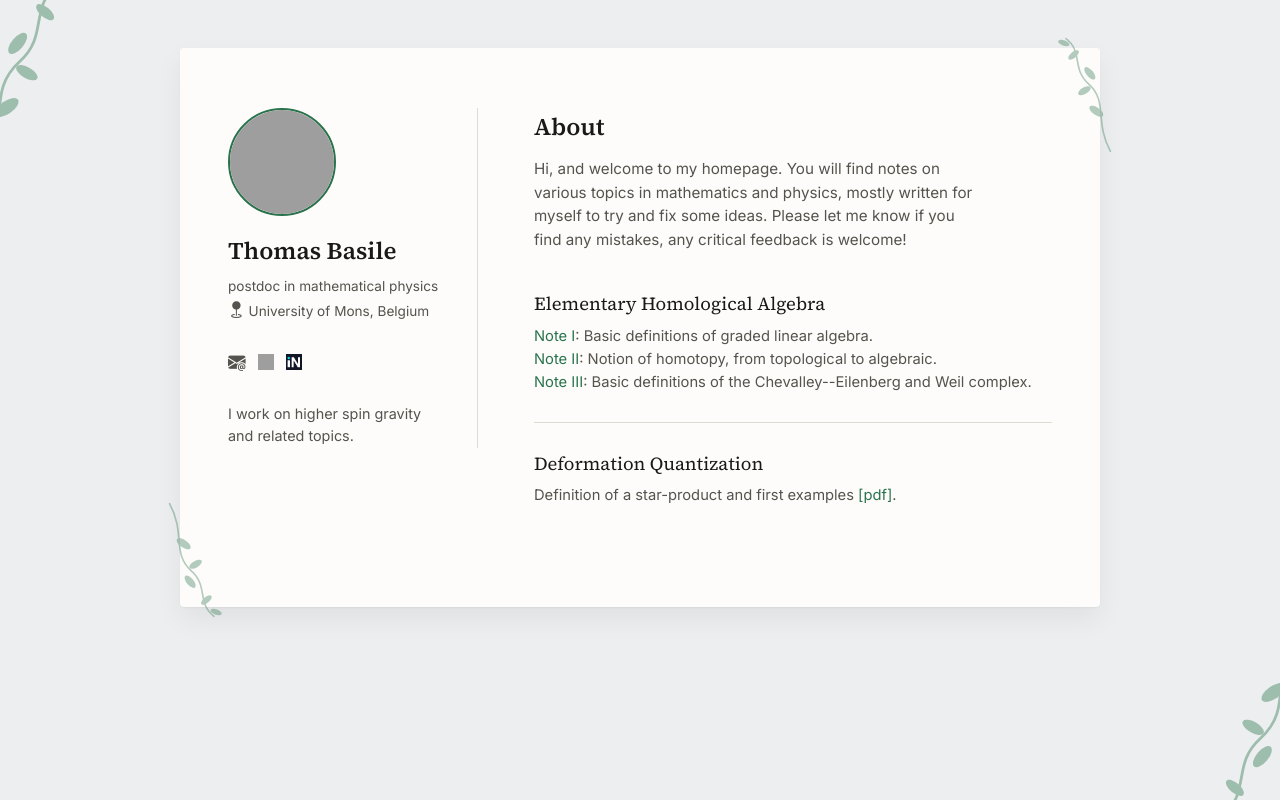
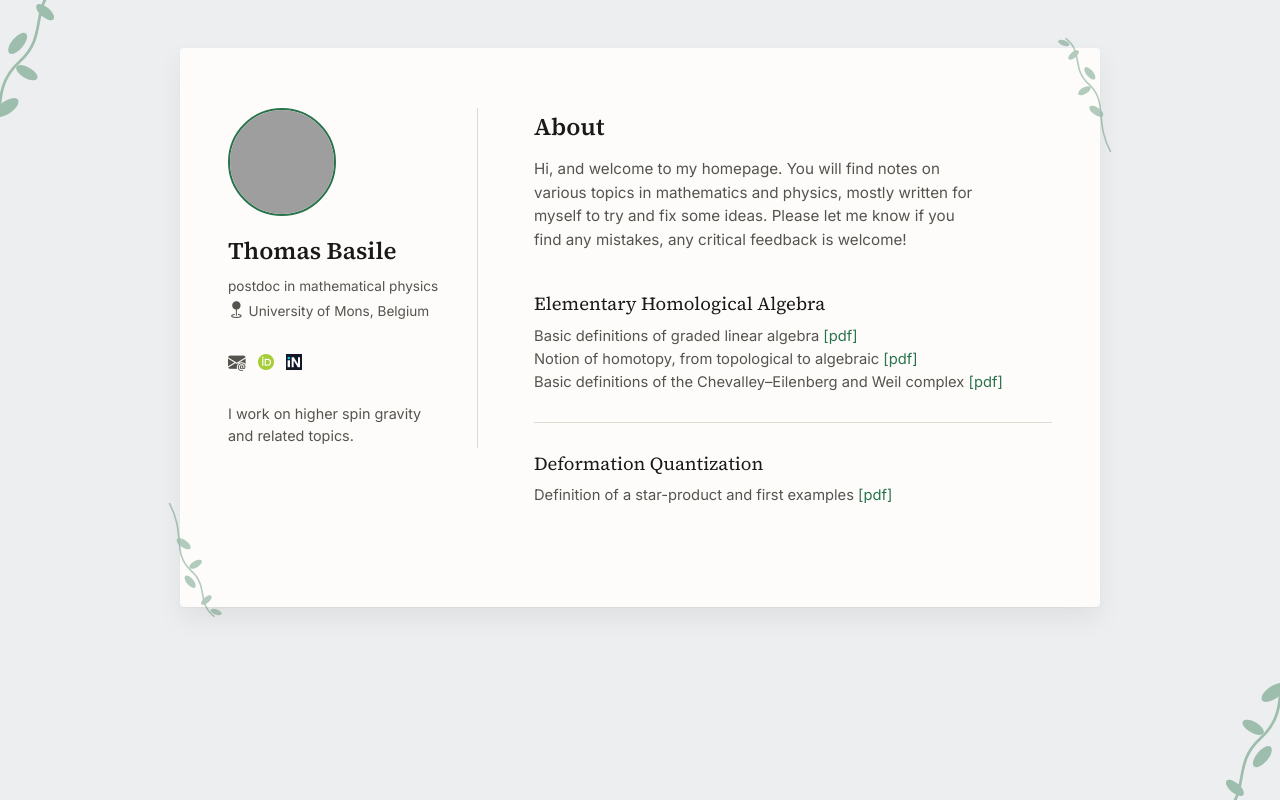
Before and after one commit to thombasile/thombasile.github.io, a plain HTML site: page index.html in a window 1280 px wide. Drawn offline with nearby package versions, Linux system fonts and the light colour scheme; grey boxes are pictures that could not be loaded.

Commit message:
Update index.html and style.css

```diff
--- a/index.html
+++ b/index.html
@@ -9,6 +9,7 @@
 <link href="https://fonts.googleapis.com/css2?family=Source+Serif+4:ital,opsz,wght@0,8..60,400;0,8..60,600;1,8..60,400&family=Inter:wght@400;500;600&display=swap" rel="stylesheet">
 <link rel="stylesheet" href="style.css">
 <link rel="stylesheet" href="https://cdn.jsdelivr.net/npm/bootstrap-icons@1.13.1/font/bootstrap-icons.min.css">
+<link rel="stylesheet" href="img/css/academicons.min.css"/>
 </head>
 <body>
 
@@ -74,7 +75,7 @@
         <i class="bi bi-envelope-at-fill" style="font-size: 1.1rem"></i>
       </a>
       <a href="https://orcid.org/0000-0003-4130-2569" target="_blank" rel="noopener">
-        <img class="icon" src="https://orcid.org/sites/default/files/images/orcid_16x16.png" alt="orcid profile" width="16" height="16">
+        <img class="icon" src="img/orcid-32x32.png" alt="orcid profile" width="16" height="16">
       </a>
       <a href="https://inspirehep.net/authors/2010290" target="_blank" rel="noopener">
         <img class="icon" src="img/inspire-48x48.png" alt="inspirehep profile" width="16" height="16">
@@ -102,16 +103,16 @@
       <li class="notes__item">
         <h3 class="notes__title">Elementary Homological Algebra</h3>
         <p class="notes__desc">
-          <a href="notes/dg_alg.pdf" target="_blank">Note I</a>:
-          Basic definitions of graded linear algebra.
+          Basic definitions of graded linear algebra
+          <a href="notes/dg_alg.pdf" target="_blank">[pdf]</a>
         </p>
         <p class="notes__desc">
-          <a href="notes/homotopy.pdf" target="_blank">Note II</a>:
-          Notion of homotopy, from topological to algebraic.
+          Notion of homotopy, from topological to algebraic
+          <a href="notes/homotopy.pdf" target="_blank">[pdf]</a>
         </p>
         <p class="notes__desc">
-          <a href="notes/CE.pdf" target="_blank">Note III</a>:
-          Basic definitions of the Chevalley--Eilenberg and Weil complex.
+          Basic definitions of the Chevalley&ndash;Eilenberg and Weil complex
+          <a href="notes/CE.pdf" target="_blank">[pdf]</a>
         </p>
       </li>
 
@@ -119,7 +120,7 @@
         <h3 class="notes__title">Deformation Quantization</h3>
         <p class="notes__desc">
           Definition of a star-product and first examples
-          <a href="notes/star-product.pdf" target="_blank">[pdf]</a>.
+          <a href="notes/star-product.pdf" target="_blank">[pdf]</a>
         </p>
       </li>
     </ul>
--- a/style.css
+++ b/style.css
@@ -133,6 +133,7 @@ button:focus-visible {
   font-size: 0.85rem;
   display: flex;
   gap: 0.75rem;
+  vertical-align: middle;
 }
 
 .identity__contact a:hover {
```
